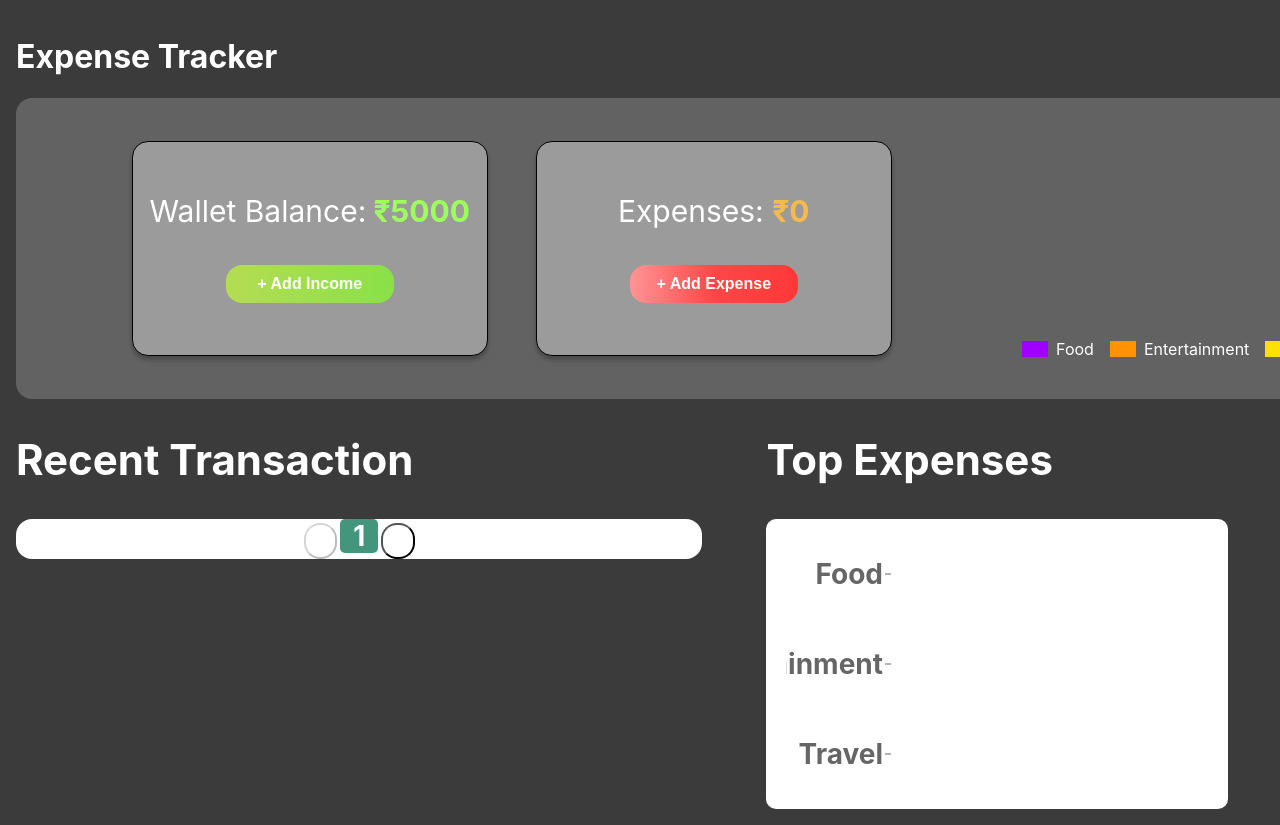
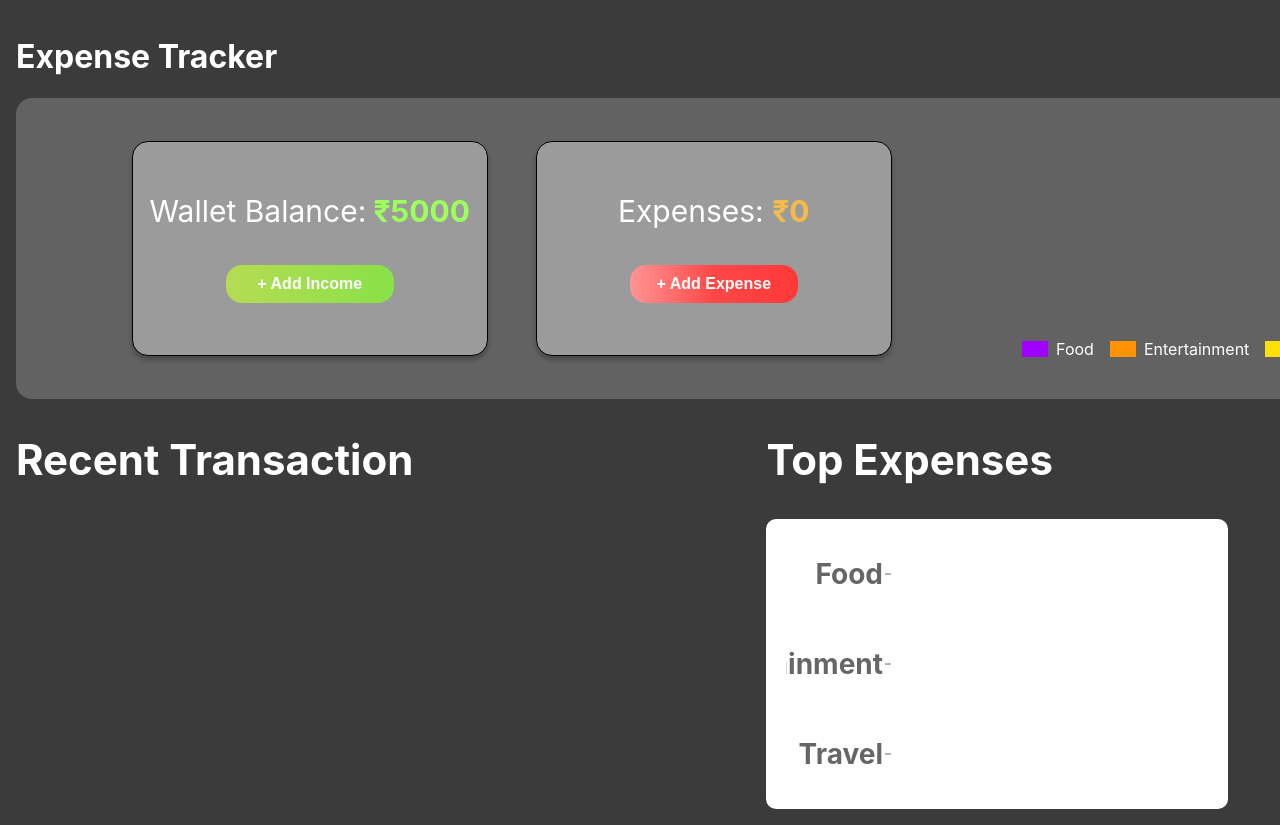
Before and after one commit to TusharTJ26/Expense-Tracker, a React (Create React App) app: page / in a window 1280 px wide. Shown: the top 825 px of the page. Built offline with nearby package versions, Linux system fonts and the light colour scheme; some icons are missing.

Commit message:
pagination-fixed

```diff
--- a/src/Resent-Transaction/ResentTransaction.js
+++ b/src/Resent-Transaction/ResentTransaction.js
@@ -246,6 +246,7 @@ export default function ResentTransaction({
           {/* {form && selectedItem && <EditForm input={selectedItem} />} */}
         </div>
       ))}
+      {currentItems.length > 1 ? (
         <div className="pagination-controls">
           <button
             onClick={() => setCurrentPage((prev) => Math.max(prev - 1, 1))}
@@ -273,6 +274,9 @@ export default function ResentTransaction({
             <ArrowForwardIcon />
           </button>
         </div>
+      ) : (
+        ""
+      )}
     </div>
   );
 }
```
Lines whose indentation alone changed are shown as unchanged.
